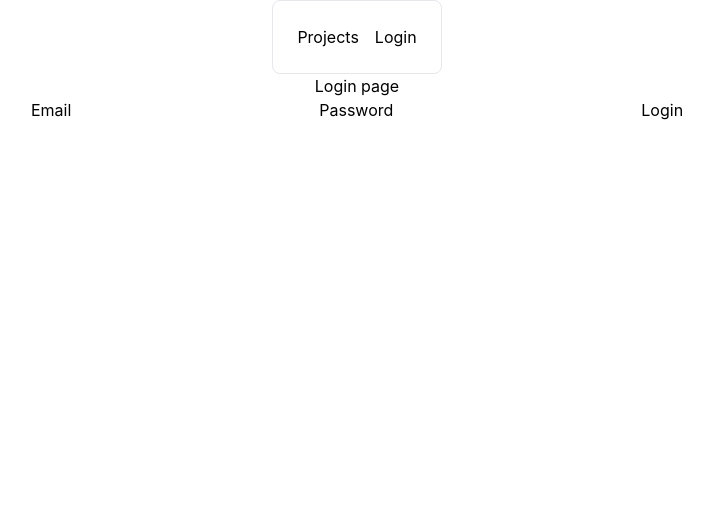
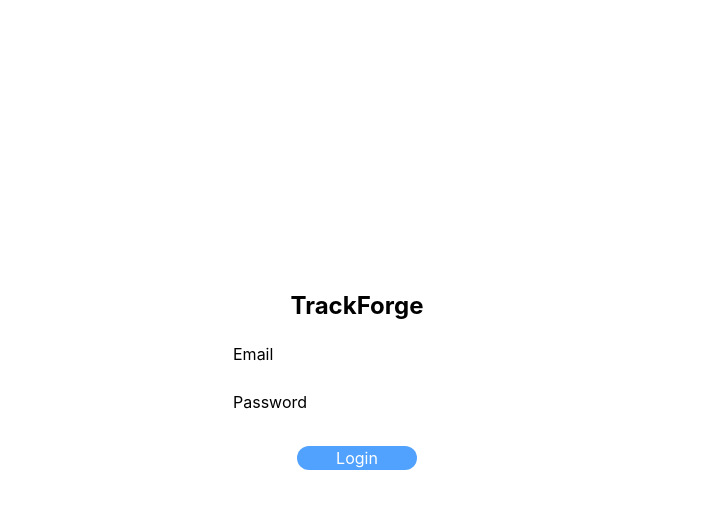
Before and after one commit to Glashiii/TrackForge, a React (Vite) app in the folder frontend/: page /login in a window 1280 px wide. Shown: the top 508 px of the page, without its empty margins (283-996 px from the left). Built offline with nearby package versions, Linux system fonts and the light colour scheme.

Commit message:
Login page layout

```diff
--- a/frontend/src/App.tsx
+++ b/frontend/src/App.tsx
@@ -1,12 +1,15 @@
 import './App.css'
 import {AppRouter} from "./app/router.tsx";
 import Navigation from "./widgets/navigation/Navigation.tsx";
+import {useLocation} from "react-router";
 
 function App() {
 
+    const {pathname} = useLocation();
+
     return (
         <div className="flex h-screen flex-col items-center justify-start bg-white">
-          <Navigation />
+            {pathname !== '/login' && <Navigation />}
 
           <AppRouter/>
         </div>
--- a/frontend/src/pages/login/LoginPage.tsx
+++ b/frontend/src/pages/login/LoginPage.tsx
@@ -41,15 +41,17 @@ export default function LoginPage() {
     }
 
     return (
-        <>
-            <h1>Login page</h1>
-            {/*create a submit function*/}
-            <form onSubmit={handleSubmit}>
+        <div className="container h-full flex flex-col items-center justify-center pb-15">
+            <h1 className="font-bold text-2xl my-5">TrackForge</h1>
+            <form className="flex flex-col "
+                  onSubmit={handleSubmit}>
                 <label htmlFor={"email"}>Email</label>
                 <input id="email" type="email" onChange={(e) => setEmail(e.target.value)} value={email} required />
                 <label htmlFor={"password"}>Password</label>
                 <input id="password" type="password" onChange={(e) => setPassword(e.target.value)} value={password} required />
-                <button type="submit" disabled={isSubmitting}>{isSubmitting ? "Logging in" : "Login"}</button>
+                <button className="self-center text-white bg-blue-400 hover:bg-blue-500 duration-150 mt-2 w-30
+                    rounded-2xl"
+                    type="submit" disabled={isSubmitting}>{isSubmitting ? "Logging in" : "Login"}</button>
             </form>
 
 
@@ -57,6 +59,6 @@ export default function LoginPage() {
             {error && <p role="alert">{error}</p>}
             {isLoggedIn && <p>Logged In</p>}
 
-        </>
+        </div>
     )
 }
```
